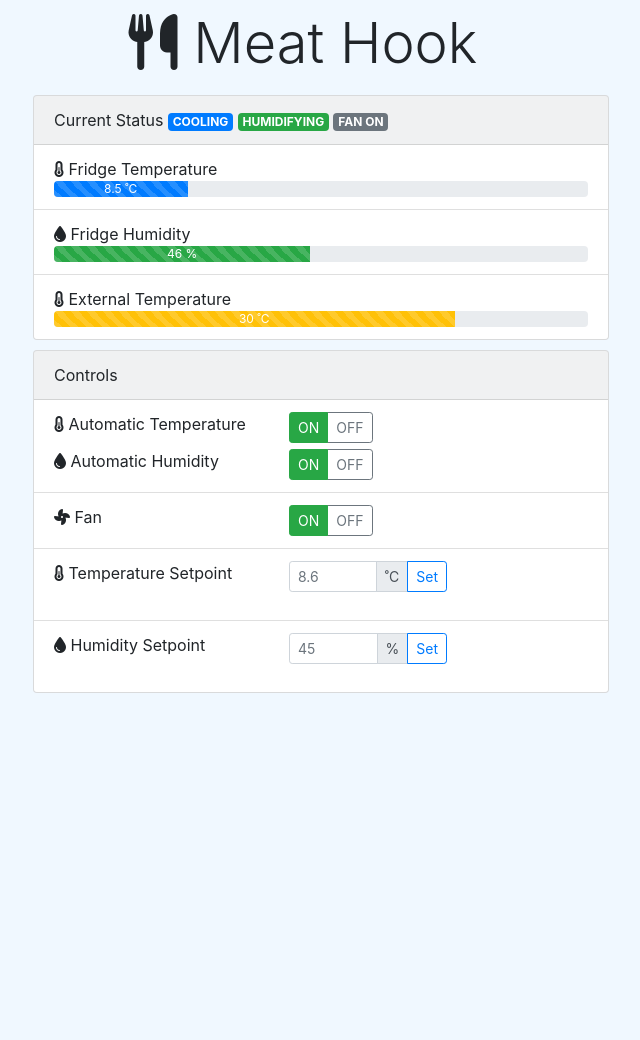
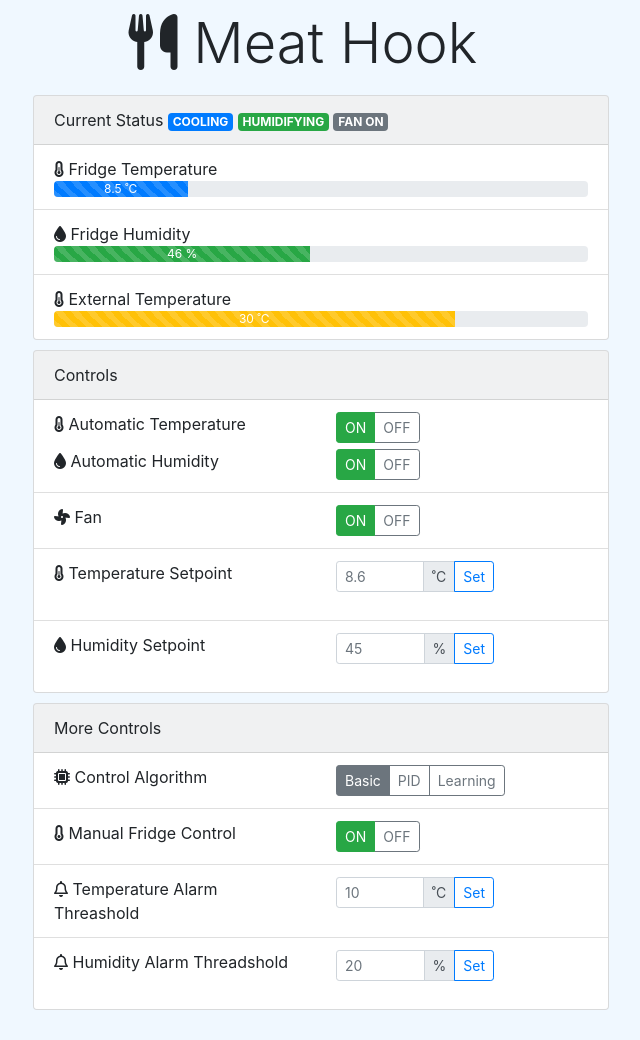
Before and after one commit to jzalger/meathook, a Flask app: page / in a window 1280 px wide. Shown: the whole page, without its empty margins (337-977 px from the left). Before the commit the page ends 693 px from the top, so only its background shows below. Run offline with Flask 2, Linux system fonts and the light colour scheme; some libraries are stand-ins or nearby versions.

Commit message:
Frontend updates

```diff
--- a/meathook_web/meathook.py
+++ b/meathook_web/meathook.py
@@ -5,7 +5,7 @@ meathook = Flask(__name__)
 def get_state():
     return dict(current_temp=8.5, current_rh=46, current_ext_temp=30,
                 temp_alert=False, rh_alert=False, door_alert=False,
-                temp_setpoint=8.6, rh_setpoint=45)
+                temp_setpoint=8.6, rh_setpoint=45, temp_alarm_delta=10, rh_alarm_delta=20)
 
 
 @meathook.route('/')
--- a/meathook_web/static/meathook.css
+++ b/meathook_web/static/meathook.css
@@ -1,5 +1,8 @@
 body {
     background: aliceblue !important;
+}
+.container {
+    padding-bottom:30px;
 }
 .main-row {
     padding-top:10px;
--- a/meathook_web/templates/meathook.html
+++ b/meathook_web/templates/meathook.html
@@ -82,7 +82,7 @@
                 <ul class="list-group list-group-flush">
                     <li class="list-group-item">
                         <div class="row">
-                            <div class="col-5">
+                            <div class="col-6">
                                 <i class="fas fa-thermometer-half"></i> Automatic Temperature
                             </div>
                             <div class="col">
@@ -97,7 +97,7 @@
                             </div>
                         </div>
                         <div class="row control-sub-row">
-                            <div class="col-5">
+                            <div class="col-6">
                                 <i class="fas fa-tint"></i> Automatic Humidity
                             </div>
                             <div class="col">
@@ -114,7 +114,7 @@
                     </li>
                     <li class="list-group-item">
                         <div class="row">
-                            <div class="col-5">
+                            <div class="col-6">
                                 <i class="fas fa-fan"></i> Fan
                             </div>
                             <div class="col">
@@ -131,7 +131,7 @@
                     </li>
                     <li class="list-group-item">
                         <div class="row">
-                            <div class="col-5">
+                            <div class="col-6">
                                 <i class="fas fa-thermometer-half"></i> Temperature Setpoint
                             </div>
                             <div class="col-4">
@@ -147,12 +147,93 @@
                     </li>
                     <li class="list-group-item">
                         <div class="row">
-                            <div class="col-5">
+                            <div class="col-6">
                                 <i class="fas fa-tint"></i> Humidity Setpoint
                             </div>
                             <div class="col-4">
                                 <div class="input-group input-group-sm mb-3">
                                     <input placeholder="{{ state.rh_setpoint }}" type="text" class="form-control" aria-label="degrees celcius">
+                                    <div class="input-group-append">
+                                        <span class="input-group-text">%</span>
+                                        <button class="btn btn-outline-primary btn-sm" type="button">Set</button>
+                                    </div>
+                                </div>
+                            </div>
+                        </div>
+                    </li>
+                </ul>
+            </div>
+        </div>
+    </div>
+
+    <div class="row main-row justify-content-center">
+        <div class="col-6">
+            <div class="card bg-light" style="width: 36rem;">
+                <div class="card-header">
+                    More Controls
+                </div>
+                <ul class="list-group list-group-flush">
+                    <li class="list-group-item">
+                        <div class="row">
+                            <div class="col-6">
+                                <i class="fas fa-microchip"></i> Control Algorithm
+                            </div>
+                            <div class="col">
+                                <div class="btn-group btn-group-toggle" data-toggle="buttons">
+                                    <label class="btn btn-outline-secondary btn-sm active">
+                                        <input type="radio" name="options" id="option1" autocomplete="off" checked> Basic
+                                    </label>
+                                    <label class="btn btn-outline-secondary btn-sm">
+                                        <input type="radio" name="options" id="option2" autocomplete="off"> PID
+                                    </label>
+                                    <label class="btn btn-outline-secondary btn-sm">
+                                        <input type="radio" name="options" id="option2" autocomplete="off"> Learning
+                                    </label>
+                                </div>
+                            </div>
+                        </div>
+                    </li>
+                    <li class="list-group-item">
+                        <div class="row">
+                            <div class="col-6">
+                                <i class="fas fa-thermometer-empty"></i> Manual Fridge Control
+                            </div>
+                            <div class="col-4">
+                                <div class="btn-group btn-group-toggle" data-toggle="buttons">
+                                    <label class="btn btn-outline-success btn-sm active">
+                                        <input type="radio" name="options" id="option1" autocomplete="off" checked> ON
+                                    </label>
+                                    <label class="btn btn-outline-secondary btn-sm">
+                                        <input type="radio" name="options" id="option2" autocomplete="off"> OFF
+                                    </label>
+                                </div>
+                            </div>
+                        </div>
+                    </li>
+                    <li class="list-group-item">
+                        <div class="row">
+                            <div class="col-6">
+                                <i class="far fa-bell"></i> Temperature Alarm Threashold
+                            </div>
+                            <div class="col-4">
+                                <div class="input-group input-group-sm mb-3">
+                                    <input placeholder="{{ state.temp_alarm_delta }}" type="text" class="form-control" aria-label="degrees celcius">
+                                    <div class="input-group-append">
+                                        <span class="input-group-text">˚C</span>
+                                        <button class="btn btn-outline-primary btn-sm" type="button">Set</button>
+                                    </div>
+                                </div>
+                            </div>
+                        </div>
+                    </li>
+                    <li class="list-group-item">
+                        <div class="row">
+                            <div class="col-6">
+                                <i class="far fa-bell"></i> Humidity Alarm Threadshold
+                            </div>
+                            <div class="col-4">
+                                <div class="input-group input-group-sm mb-3">
+                                    <input placeholder="{{ state.rh_alarm_delta }}" type="text" class="form-control" aria-label="degrees celcius">
                                     <div class="input-group-append">
                                         <span class="input-group-text">%</span>
                                         <button class="btn btn-outline-primary btn-sm" type="button">Set</button>
```
